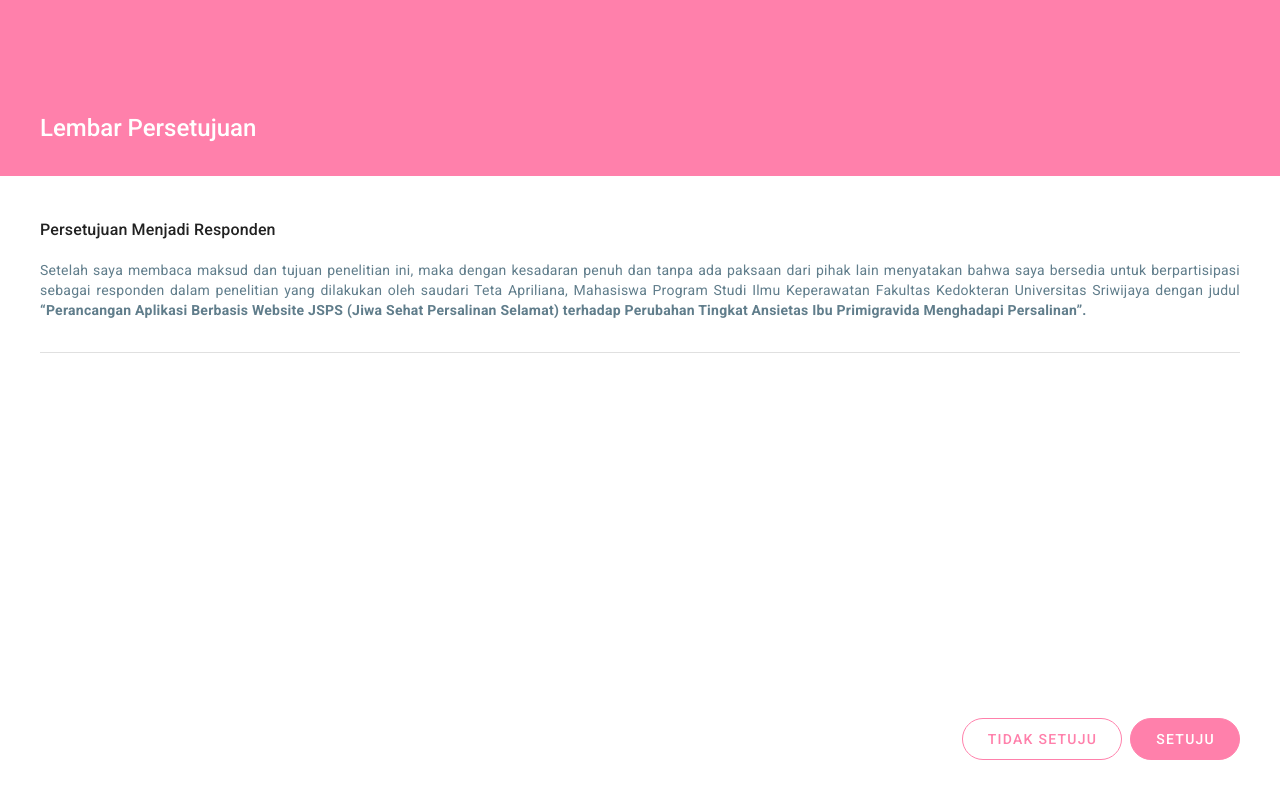
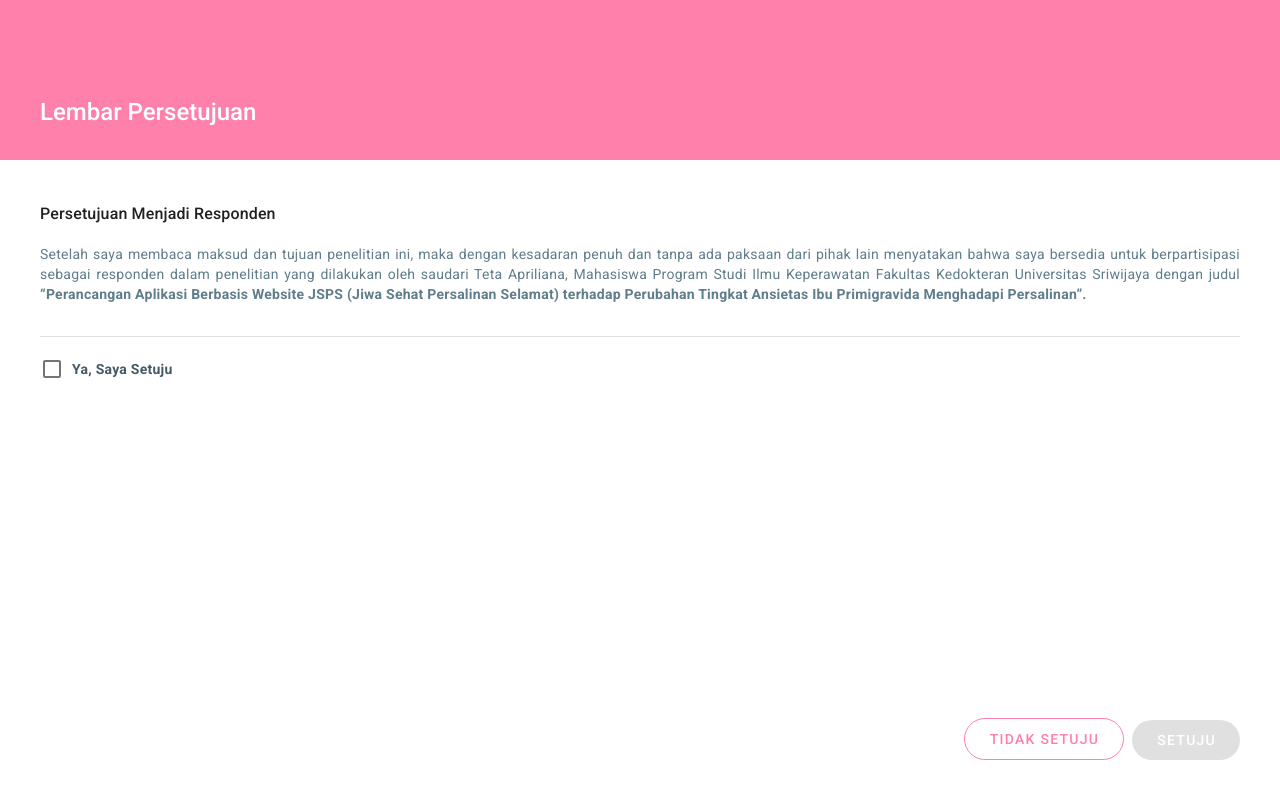
Before and after one commit to melankolia/jiwa-sehat-persalinan-selamat, a Vue app: page /agreement in a window 1280 px wide. Built offline with nearby package versions, Linux system fonts and the light colour scheme.

Commit message:
[EDIT] Add Checkbox at Term's of Service

```diff
--- a/src/components/Headers/index.vue
+++ b/src/components/Headers/index.vue
@@ -1,5 +1,5 @@
 <template>
-  <div class="pink accent-1 flex-grow-1 d-flex" style="max-height: 22vh">
+  <div class="pink accent-1 flex-grow-1 d-flex" style="max-height: 20vh">
     <p
       class="headline white--text font-weight-medium align-self-end my-8 px-10"
     >
--- a/src/views/Agreement.vue
+++ b/src/views/Agreement.vue
@@ -20,12 +20,16 @@
           >
         </p>
       </div>
-      <!-- <v-checkbox v-model="agreement" color="primary">
+      <v-divider />
+      <v-checkbox v-model="agreement" color="primary">
         <template #label>
-          <span class="caption text-body-2 font-weight-bold blue-grey--text darken-2">Ya, Saya Setuju</span>
+          <span
+            class="caption text-body-2 font-weight-bold blue-grey--text text--darken-2"
+          >
+            Ya, Saya Setuju
+          </span>
         </template>
-      </v-checkbox> -->
-      <v-divider />
+      </v-checkbox>
       <div class="d-flex flex-row flex-grow-1 justify-end align-end">
         <v-btn
           @click="handleBack"
@@ -36,7 +40,13 @@
         >
           <span class="button font-weight-medium"> Tidak Setuju </span>
         </v-btn>
-        <v-btn class="py-5 px-6 pink accent-1" outlined rounded>
+        <v-btn
+          class="py-5 px-6"
+          :disabled="!isAgree"
+          rounded
+          depressed
+          color="pink accent-1"
+        >
           <span class="white--text button font-weight-medium"> Setuju </span>
         </v-btn>
       </div>
@@ -62,6 +72,11 @@
       this.$router.replace({ name: HOME });
     },
   },
+  computed: {
+    isAgree() {
+      return this.agreement;
+    },
+  },
 };
 </script>
 
--- a/src/views/Home.vue
+++ b/src/views/Home.vue
@@ -35,8 +35,13 @@
           <br />
           <span class="font-weight-reguler">Jiwa Sehat Persalinan Selamat</span>
         </p>
-        <v-btn @click="goToAgreement" class="px-10 py-6 pink accent-1" rounded>
-          <span class="font-weight-bold text-button white--text"> Masuk </span>
+        <v-btn
+          @click="goToAgreement"
+          class="px-10 py-6 pink accent-1"
+          outlined
+          rounded
+        >
+          <span class="white--text button font-weight-bold"> Masuk </span>
         </v-btn>
       </div>
     </div>
```
